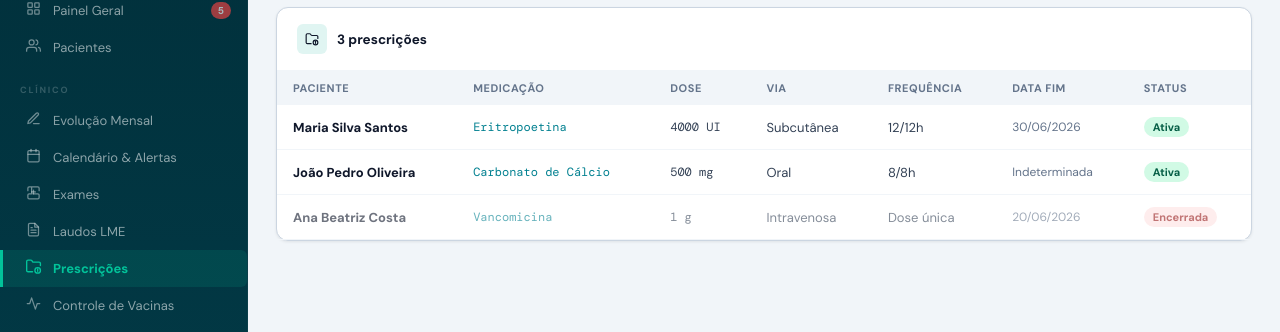
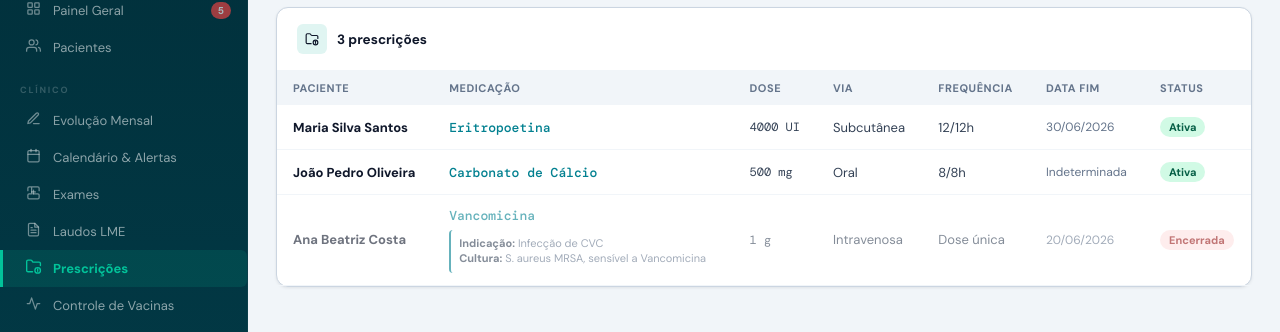
Before and after one commit to DialiseDigital-HUB/dialise-digital-frontend, a React (Vite) app: page / in a window 1280 px wide. Both pictures are taken after a click on the button "Prescrições". Shown: the part 156-488 px from the top of the page. Built offline with nearby package versions, Linux system fonts and the light colour scheme; no server answers.

Commit message:
feat: adiciona card de contexto clinico (indicacao/cultura) na prescricao

```diff
--- a/src/pages/Prescricoes/Prescricoes.css
+++ b/src/pages/Prescricoes/Prescricoes.css
@@ -64,9 +64,29 @@
 }
 
 .prescricoes__td-medicacao {
+  color: var(--teal-mid) !important;
+}
+
+.prescricoes__medicacao-nome {
   font-family: var(--font-mono);
-  font-size: 12px;
-  color: var(--teal-mid) !important;
+  font-size: 13px;
+  font-weight: 500;
+}
+
+.prescricoes__medicacao-contexto {
+  margin-top: 6px;
+  font-size: 11px;
+  line-height: 1.4;
+  color: var(--gray-500);
+  background: var(--gray-50);
+  padding: 6px 8px;
+  border-radius: 4px;
+  border-left: 2px solid var(--teal-mid);
+}
+
+.prescricoes__medicacao-contexto strong {
+  font-weight: 600;
+  color: var(--gray-700);
 }
 
 .prescricoes__td-dose {
--- a/src/pages/Prescricoes/Prescricoes.tsx
+++ b/src/pages/Prescricoes/Prescricoes.tsx
@@ -19,6 +19,8 @@ interface Prescricao {
   frequencia: string
   dataFim: string | null
   status: 'ativa' | 'encerrada' | 'suspensa'
+  indicacao?: string
+  resultado_cultura?: string
 }
 
 const prescricoesMock: Prescricao[] = [
@@ -51,6 +53,8 @@ const prescricoesMock: Prescricao[] = [
     frequencia: 'Dose única',
     dataFim: '20/06/2026',
     status: 'encerrada',
+    indicacao: 'Infecção de CVC',
+    resultado_cultura: 'S. aureus MRSA, sensível a Vancomicina'
   },
 ]
 
@@ -106,6 +110,8 @@ interface FormState {
   frequencia: string
   tipoDataFim: string
   dataFim: string
+  indicacao: string
+  resultado_cultura: string
 }
 
 const formInicial: FormState = {
@@ -117,6 +123,8 @@ const formInicial: FormState = {
   frequencia: '',
   tipoDataFim: 'indeterminada',
   dataFim: '',
+  indicacao: '',
+  resultado_cultura: '',
 }
 
 export default function Prescricoes() {
@@ -171,7 +179,15 @@ export default function Prescricoes() {
             {prescricoesMock.map(p => (
               <tr key={p.id} className={`prescricoes__linha prescricoes__linha--${p.status}`}>
                 <td className="prescricoes__td-paciente">{p.paciente}</td>
-                <td className="prescricoes__td-medicacao">{p.medicacao}</td>
+                <td className="prescricoes__td-medicacao">
+                  <div className="prescricoes__medicacao-nome">{p.medicacao}</div>
+                  {p.indicacao && (
+                    <div className="prescricoes__medicacao-contexto">
+                      <strong>Indicação:</strong> {p.indicacao}
+                      {p.resultado_cultura && <><br/><strong>Cultura:</strong> {p.resultado_cultura}</>}
+                    </div>
+                  )}
+                </td>
                 <td className="prescricoes__td-dose">{p.dose}</td>
                 <td>{p.via}</td>
                 <td>{p.frequencia}</td>
@@ -262,6 +278,20 @@ export default function Prescricoes() {
               aoAlterar={atualizar('dataFim')}
             />
           )}
+          <Input
+            id="prescricao-indicacao"
+            label="Indicação (Motivo)"
+            valor={form.indicacao}
+            aoAlterar={atualizar('indicacao')}
+            placeholder="Ex: Pneumonia"
+          />
+          <Input
+            id="prescricao-cultura"
+            label="Resultado de Cultura (Opcional)"
+            valor={form.resultado_cultura}
+            aoAlterar={atualizar('resultado_cultura')}
+            placeholder="Ex: MRSA sensível a Vancomicina"
+          />
         </form>
       </Modal>
     </div>
```
